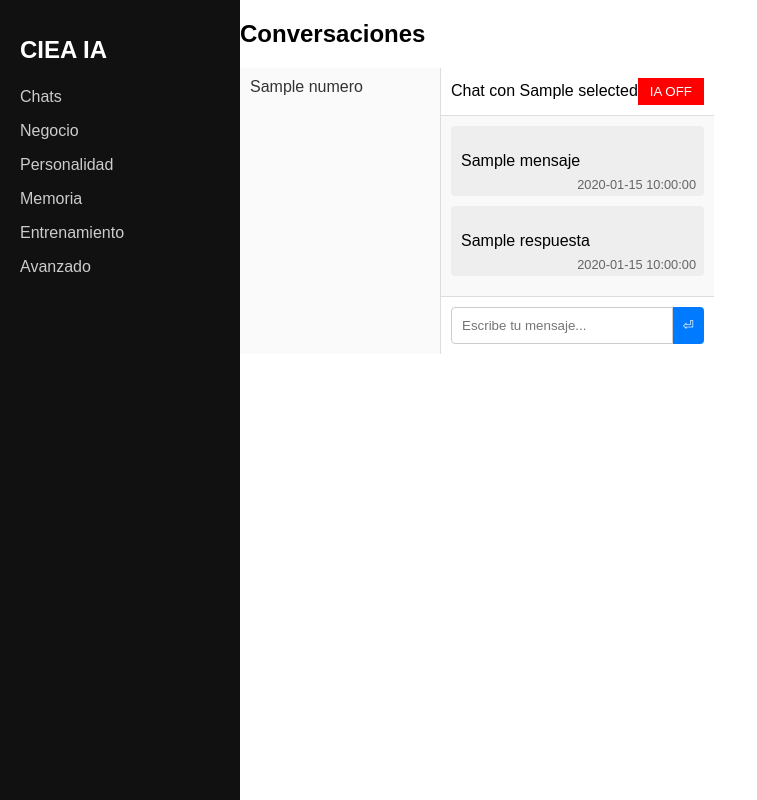
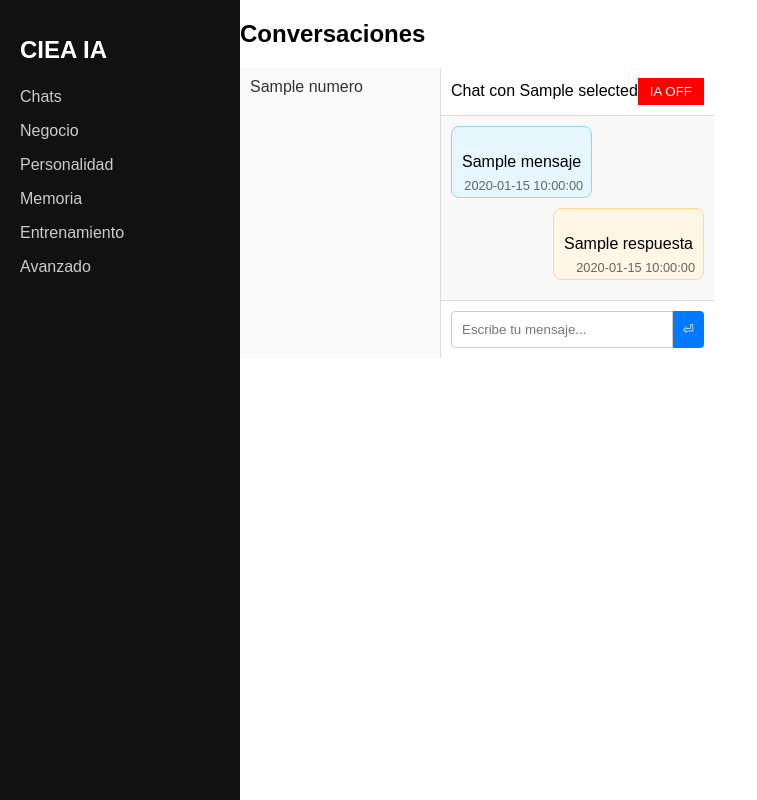
Before and after one commit to cieadesignsolutions/PlataformaIA_CIEA, a Flask app: template templates/chats.html in a window 1280 px wide. Shown: the whole page, without its empty margins (0-757 px from the left). Run offline with Flask 3, Linux system fonts and the light colour scheme; the template is opened without the code that fills it: most values are stand-ins (such as "Sample title", 1, 10 or a date in 2020).

Commit message:
Integracioon6

```diff
--- a/static/css/styles.css
+++ b/static/css/styles.css
@@ -1,4 +1,4 @@
-/* ========== chats.css (VERSION RESTAURADA + INPUT FIJO) ========== */
+/* ========== styles.css (VERSION RESTAURADA + INPUT FIJO + BURBUJAS AZUL/AMARILLO) ========== */
 
 /* layout general */
 body {
@@ -96,18 +96,36 @@ body {
 /* contenedor de mensajes con scroll interno */
 .msgs-wrap {
   flex: 1;
+  display: flex;
+  flex-direction: column;
+  justify-content: flex-end;   /* Empuja los mensajes nuevos hacia abajo */
   overflow-y: auto;
   padding: 10px;
   background: #f9f9f9;
 }
 
-/* cada burbuja de mensaje */
+/* cada burbuja de mensaje genérico */
 .msg-box {
-  background: #eee;
   margin-bottom: 10px;
   padding: 10px;
   border-radius: 4px;
   position: relative;
+}
+
+/* Usuario: burbuja azul a la izquierda */
+.msg-box.msg-user {
+  background: #e6f7ff;
+  border: 1px solid #91d5ff;
+  align-self: flex-start;
+  border-radius: 8px;          /* esquinas más redondeadas */
+}
+
+/* IA: burbuja amarilla a la derecha */
+.msg-box.msg-ai {
+  background: #fff7e6;
+  border: 1px solid #ffd591;
+  align-self: flex-end;
+  border-radius: 8px;          /* esquinas más redondeadas */
 }
 
 /* timestamp */
```
